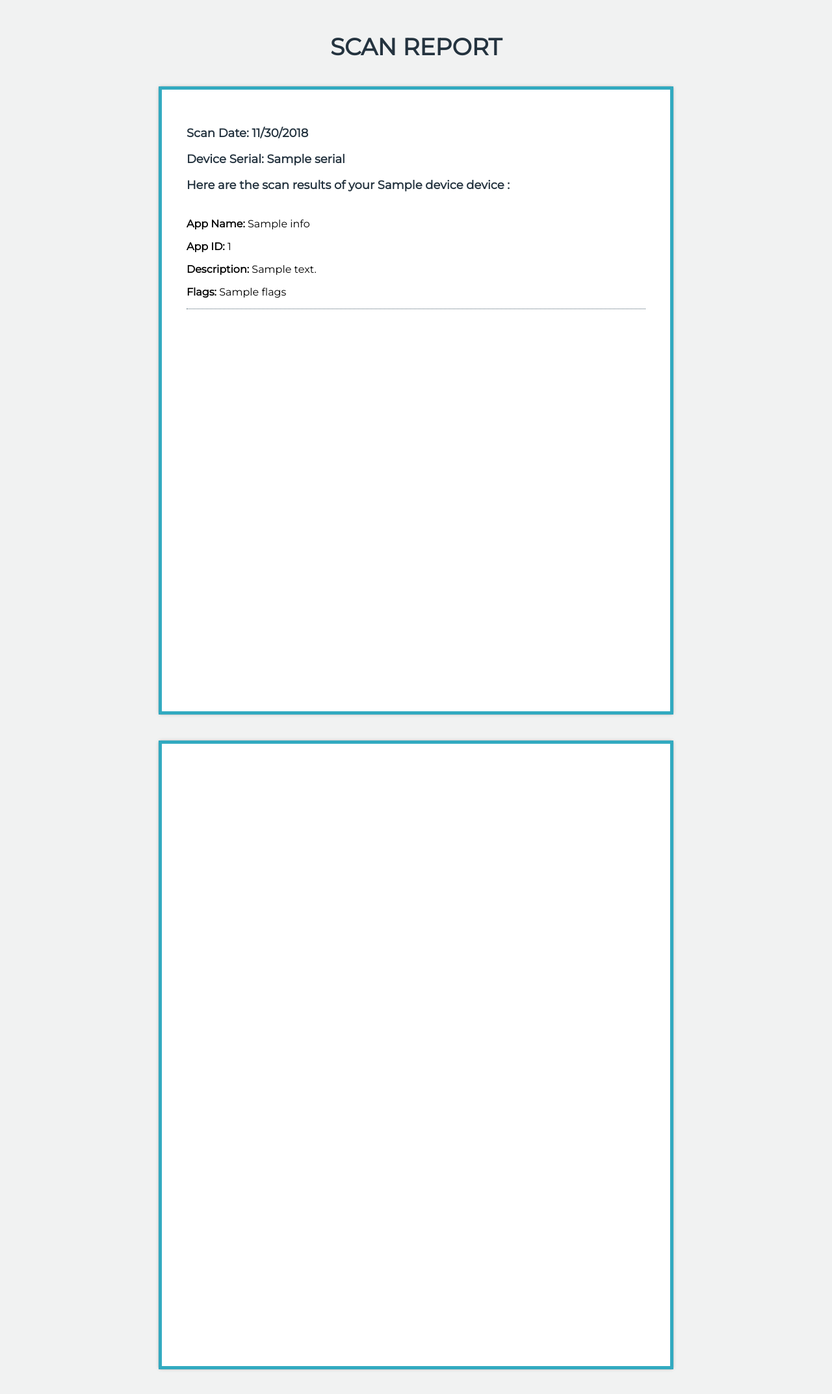
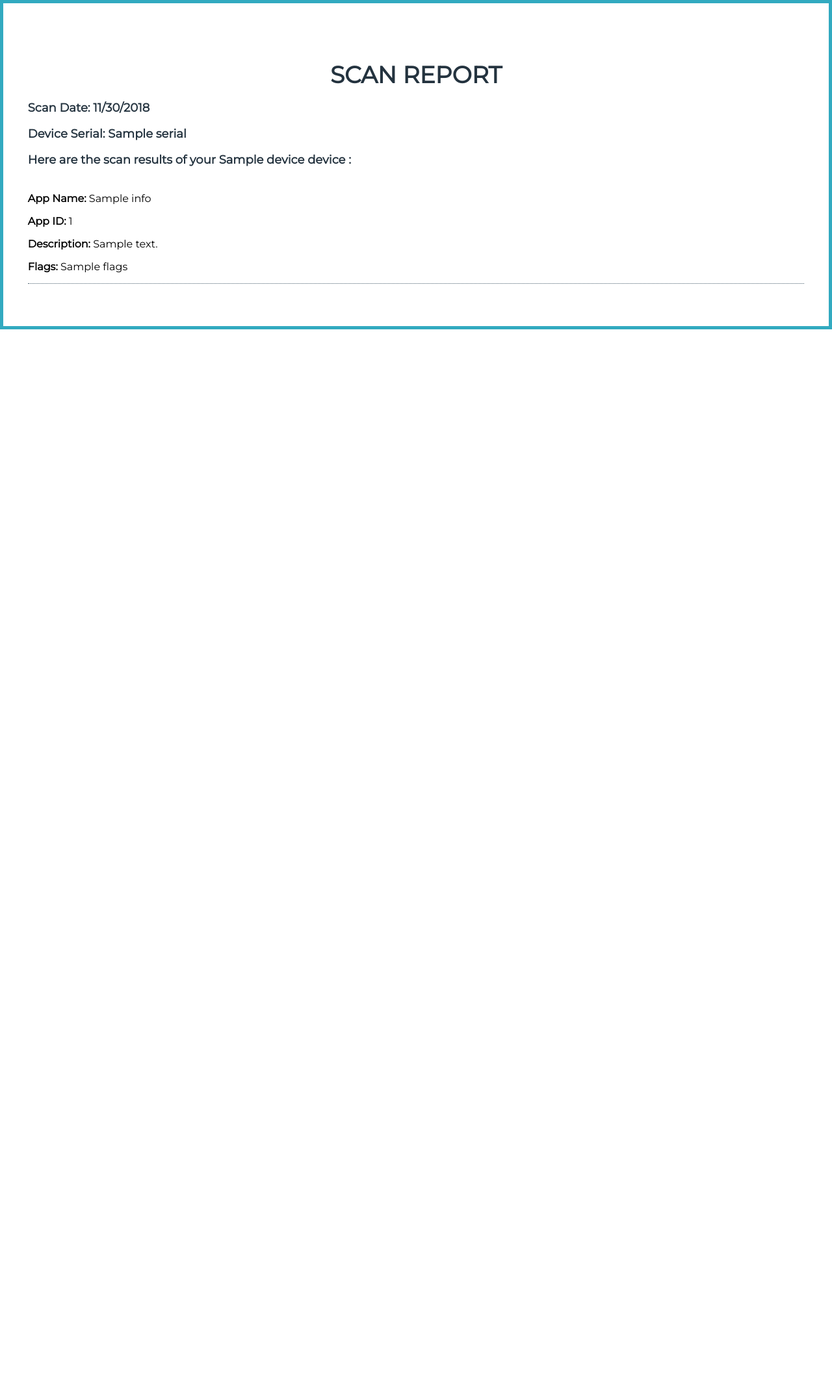
Before and after one commit to anmolseth02/anti-spyware, a Python web app: template templates/pdf_template.html in a window 1280 px wide. Shown: the whole page at 65% size. After the commit the page ends 507 px from the top, so only its background shows below. Run offline with Jinja, Linux system fonts and the light colour scheme; the template is opened without the code that fills it: most values are stand-ins (such as "Sample title", 1, 10 or a date in 2020).

Commit message:
color index and report template changes

```diff
--- a/templates/pdf_template.html
+++ b/templates/pdf_template.html
@@ -32,27 +32,30 @@
         body {
             margin: 0;
             padding: 0;
-            background-color: #f1f2f2;
+            background-color: white;
             font: 12pt "Montserrat";
+            padding: 1cm;
+            border: 5px #32AAC0 solid;
+            /* height: 256mm; */
         }
         * {
             box-sizing: border-box;
             -moz-box-sizing: border-box;
         }
         .page {
-            width: 21cm;
+            /* width: 21cm;
             min-height: 25.6cm;
-            /* padding: 2cm; */
-            margin: 1cm auto;
-            border: 1px #D3D3D3 solid;
+            padding: 2cm;
+            margin: 1cm auto; */
+            /* border: 1px #D3D3D3 solid;
             border-radius: 5px;
             background: white;
-            box-shadow: 0 0 5px rgba(0, 0, 0, 0.1);
+            box-shadow: 0 0 5px rgba(0, 0, 0, 0.1); */
         }
         .subpage {
-            padding: 1cm;
+            /* padding: 1cm;
             border: 5px #32AAC0 solid;
-            height: 256mm;
+            height: 256mm; */
             /* outline: 2cm #4D6371 solid; */
         }
 
@@ -69,9 +72,14 @@
         @page {
             size: A4;
             margin: 0;
+            page-break-after: always;
         }
 
     </style>
+
+    <script>
+
+    </script>
 
 <body>
 <div>
@@ -90,7 +98,7 @@
                 </div>
                 {% for appId, info in apps.items() %}
                 <!--<li class="listtxt"><a class="{{ info.class_ }} appid" style="color:#f1f2f2" href="/details/app/{{ device }}?appId={{ appId }}&serial={{ serial }}"-->
-                                       <!--class="text text-dark">{{ info['title'] or appId}}</a></li>-->
+                <!--class="text text-dark">{{ info['title'] or appId}}</a></li>-->
                 <p><b>App Name:</b> {{ info['title'] }} </p>
                 <p><b>App ID:</b> {{ appId }} </p>
                 <p><b>Description:</b> {{ desc }} </p>
@@ -100,9 +108,9 @@
                 {% endfor %}
             </div>
         </div>
-        <div class="page">
+        <!-- <div class="page">
             <div class="subpage"></div>
-        </div>
+        </div> -->
     </div>
 
 </div>
```
Also changed, not shown: templates/result.html (+14 -0 lines).
